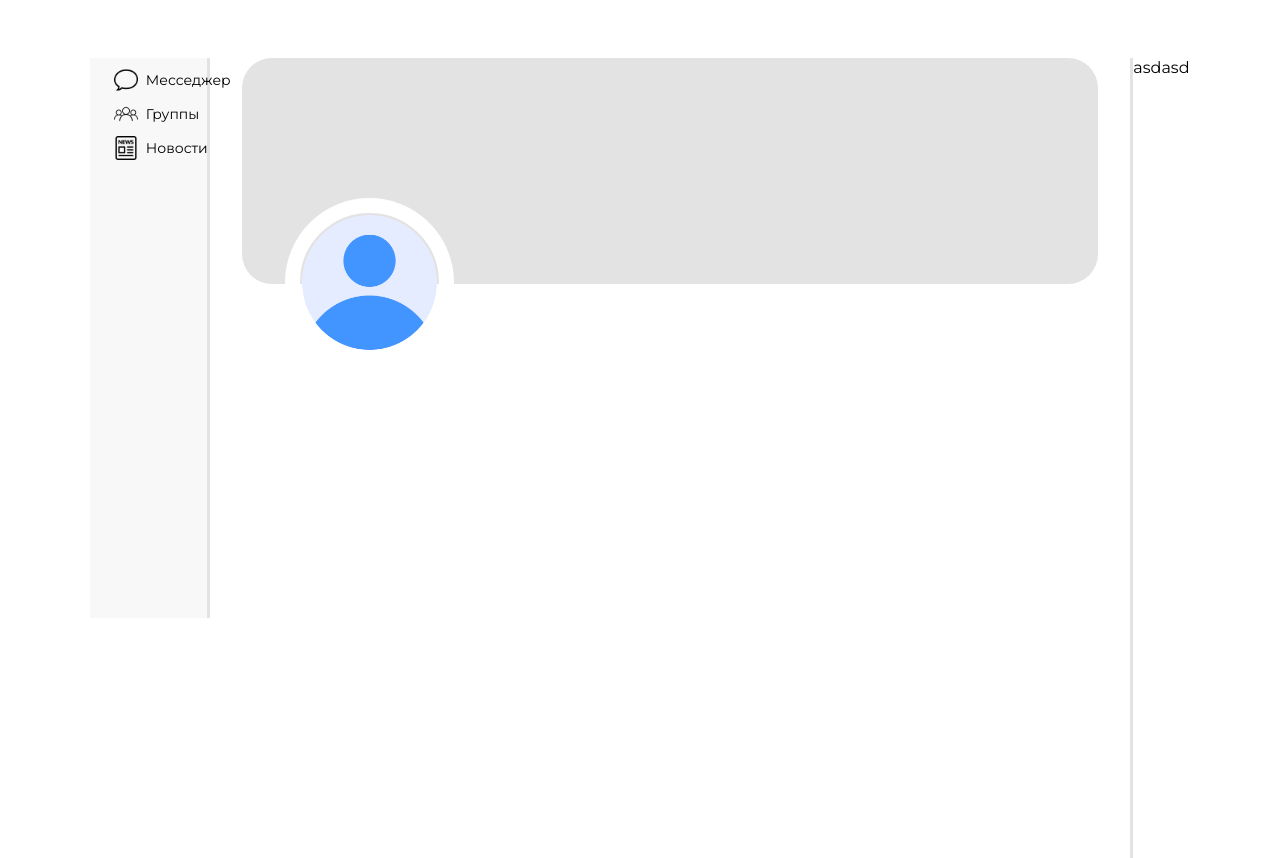
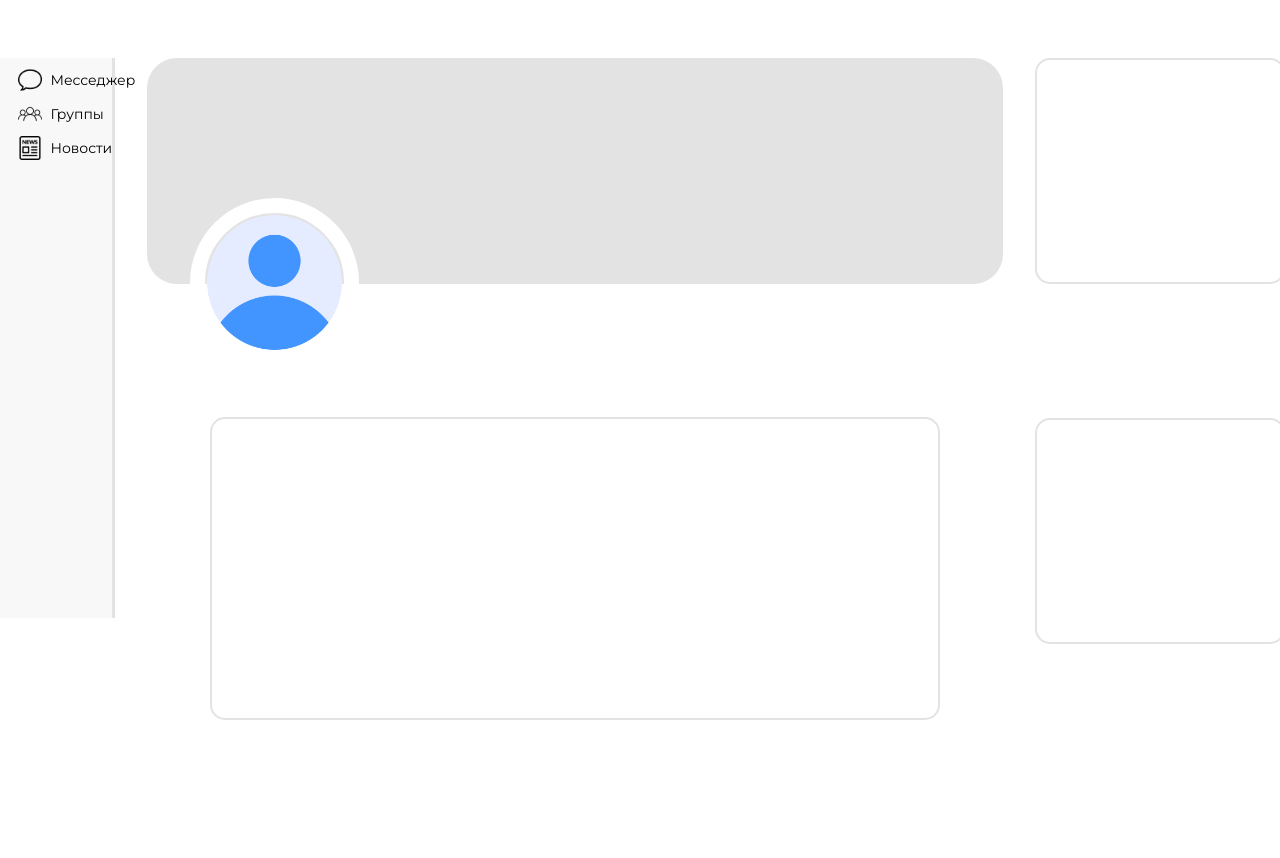
Before and after one commit to kirillkaz/gamenet_site, a Django app: template gameNetProj/profiles/templates/profiles/profiles.html in a window 1280 px wide. Shown: the part 60-918 px from the top of the page. Run offline with Django 5.2, Linux system fonts and the light colour scheme; the template is opened without the code that fills it: most values are stand-ins (such as "Sample title", 1, 10 or a date in 2020); parts of the project's set-up code (start-up, migrations or seed data) failed here and were passed over.

Commit message:
upgraded front for profiles and added ajax for profile arrow menu

```diff
--- a/gameNetProj/config/settings.py
+++ b/gameNetProj/config/settings.py
@@ -44,7 +44,6 @@ INSTALLED_APPS = [
     'platforms',
     'groups',
     'activityApp',
-
 ]
 
 MIDDLEWARE = [
--- a/gameNetProj/groups/templates/groups_page.html
+++ b/gameNetProj/groups/templates/groups_page.html
@@ -34,6 +34,7 @@
         <div class="User_menu">
             <div class="User_avatar">
                 <img src="../../media/user.png">
+                <div id="menu_block"></div>
             </div>
 
             <div class="User_avatar_arrow">
--- a/gameNetProj/profiles/static/css/profiles_style.css
+++ b/gameNetProj/profiles/static/css/profiles_style.css
@@ -145,11 +145,6 @@ header{
     margin-left: 20%;
 }
 
-.games_block{
-    border-left: 3px solid #E3E3E3;
-    margin-left: 32px;
-}
-
 .news_block{
     background-color: #FCFCFC;
     border: 3px solid #E3E3E3;
@@ -179,6 +174,9 @@ a{
 }
 
 .main_block{
+    display: flex;
+    flex-direction: column;
+    align-items: center;
     width:856px;
 }
 
@@ -202,3 +200,51 @@ a{
     border: 15px solid white;
     border-radius: 50%;
 }
+
+.galary{
+    width: 730px;
+    height: 303px;
+    border-radius: 15px;
+    border: 2px solid #E3E3E3;
+    margin-top: 133px;
+}
+
+.games_block{
+    display: flex;
+    flex-direction: column;
+    margin-left: 32px;
+}
+
+.games-platforms{
+    display: flex;
+    flex-direction: column;
+    border-radius: 15px;
+    border: 2px solid #E3E3E3;
+    width: 250px;
+    height: 226px;
+}
+
+.games{
+    display: flex;
+    flex-direction: column;
+    margin-top: 134px;
+    border-radius: 15px;
+    border: 2px solid #E3E3E3;
+    width: 250px;
+    height: 226px;
+}
+
+.profile-menu{
+    display: flex;
+    flex-direction: column;
+    justify-content: space-around;
+    align-items: center;
+    position: absolute;
+    background-color: white;
+    border: 2px solid #E3E3E3;
+    border-radius: 7px;
+    height: 100px;
+    width: 130px;
+    left: 77%;
+    top:7%;
+}
--- /dev/null
+++ b/gameNetProj/profiles/static/scripts/profiles_ajax_script.js
@@ -0,0 +1,18 @@
+const showProfileMenu= () => {
+    let arrow = document.getElementById("menu_block_content")
+    if (arrow.children.length == 0){
+        $.ajax({
+            type: "get",
+            url: "http://0.0.0.0/profiles/ajax/menu",
+            success: (data) => {
+                console.log(data)
+                $('#menu_block_content').empty();
+                $('#menu_block_content').append(data);
+            }
+        });
+    }
+
+    else{
+        $("#menu_block_content").empty();
+    }
+}
--- /dev/null
+++ b/gameNetProj/profiles/templates/ajax/profiles_ajax.html
@@ -0,0 +1,4 @@
+<div class="profile-menu">
+    <p>Настройки</p>
+    <p>Выйти</p>
+</div>
--- a/gameNetProj/profiles/templates/profiles/profiles.html
+++ b/gameNetProj/profiles/templates/profiles/profiles.html
@@ -3,6 +3,7 @@
 <html lang="en">
 <head>
     <script src="https://cdn.jsdelivr.net/npm/vue/dist/vue.js"></script>
+    <script src="https://ajax.googleapis.com/ajax/libs/jquery/2.2.0/jquery.min.js"></script>
     <meta charset="UTF-8">
     <meta name="viewport" content="width=device-width, user-scalable=no, initial-scale=1.0, maximum-scale=1.0, minimum-scale=1.0">
     <meta http-equiv="X-UA-Compatible" content="ie=edge">
@@ -10,6 +11,8 @@
     <title>Авторизация</title>
 </head>
 <body>
+    <div id="header">{%block header%}{%endblock%}</div>
+
     <header>
         <div class="logo">
             <div class="logo_img">
@@ -35,11 +38,12 @@
                 <img src="../../media/user.png">
             </div>
 
-            <div class="User_avatar_arrow">
+            <div class="User_avatar_arrow" onclick="showProfileMenu()">
                 <img src="../../media/arrow-down-sign-to-navigate.png">
             </div>
         </div>
     </header>
+    <div id="menu_block_content"></div>
 
     {% comment %} <div class="main_profiles_block">
         <div class="nav_block">
@@ -97,7 +101,11 @@
             <div class="galary"></div>
             <div class="posts"></div>
         </div>
-        <div class="games_block">asdasd</div>
+        <div class="games_block">
+            <div class="games-platforms"></div>
+            <div class="games"></div>
+        </div>
     </div>
+    <script src="{%static 'scripts/profiles_ajax_script.js'%}"></script>
 </body>
 </html>
--- a/gameNetProj/profiles/urls.py
+++ b/gameNetProj/profiles/urls.py
@@ -1,9 +1,10 @@
 from django.urls import path
 from rest_framework.urlpatterns import format_suffix_patterns
-from .views import register_auth, profiles_page
+from .views import register_auth, profiles_page, profile_menu_ajax
 
 urlpatterns = {
     path('register', register_auth, name='register_auth'),
-    path('profiles/<str:username>', profiles_page, name='profiles_page')
+    path('profiles/<str:username>', profiles_page, name='profiles_page'),
+    path('profiles/ajax/menu', profile_menu_ajax, name='menu_ajax')
 }
 urlpatterns = format_suffix_patterns(urlpatterns)
```
Also changed, not shown: gameNetProj/profiles/views.py (+15 -0 lines).
